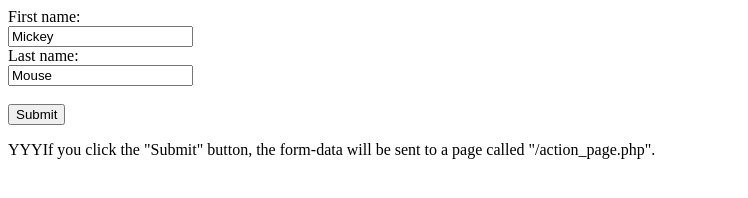
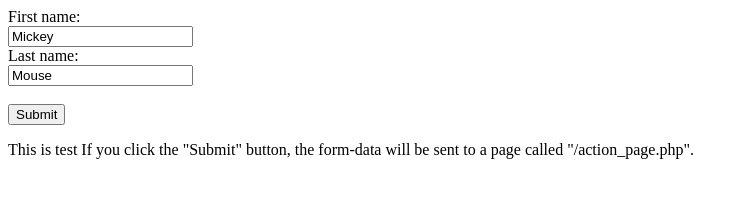
Before and after one commit to priyankachauhan24/priyankatestproject, a plain HTML site: page index.html in a window 1280 px wide. Shown: the whole page, without its empty margins (0-748 px from the left). Drawn offline with Linux system fonts and the light colour scheme.

```diff
--- a/index.html
+++ b/index.html
@@ -12,7 +12,7 @@
   <input type="submit" value="Submit">
 </form>
 
-<p>YYYIf you click the "Submit" button, the form-data will be sent to a page called "/action_page.php".</p>
+<p>This is test If you click the "Submit" button, the form-data will be sent to a page called "/action_page.php".</p>
 
 </body>
 </html>
```
